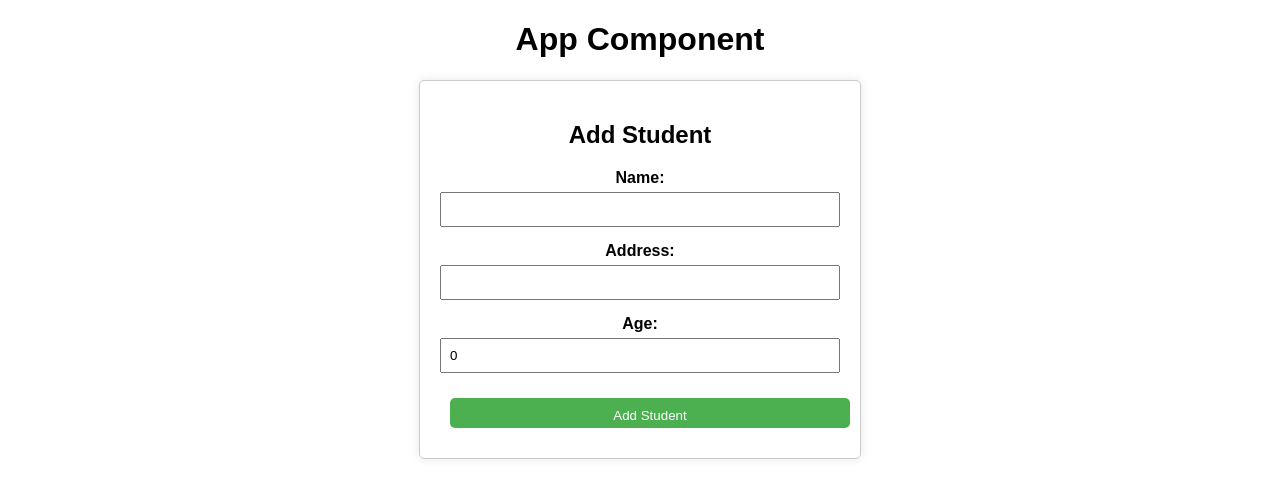
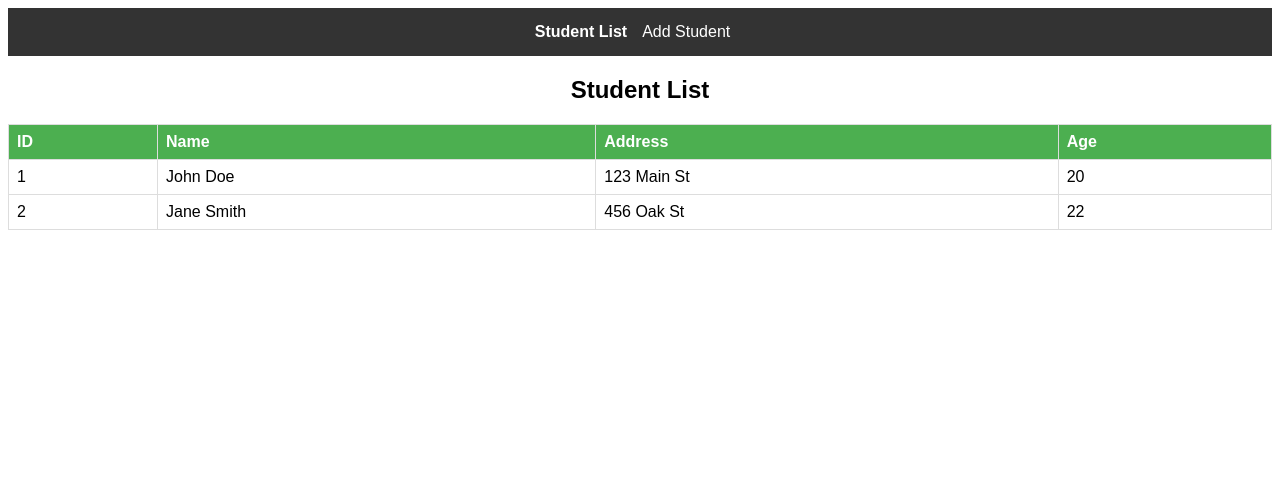
Before and after one commit to nikhilpounikar/angular_learning, an Angular app in the folder my-first-app/: page /home in a window 1280 px wide. Before the commit this address led to /. Shown: the top 498 px of the page. Built offline with nearby package versions, Linux system fonts and the light colour scheme.

Commit message:
routes added

```diff
--- a/my-first-app/src/app/app-routing.module.ts
+++ b/my-first-app/src/app/app-routing.module.ts
@@ -1,7 +1,14 @@
 import { NgModule } from '@angular/core';
 import { RouterModule, Routes } from '@angular/router';
+import { StudentListComponent } from './components/student-list/student-list.component';
+import { AddStudentComponent } from './components/add-student/add-student.component';
 
-const routes: Routes = [];
+const routes: Routes = [
+  { path: '', redirectTo: '/home', pathMatch: 'full' },
+  { path: 'home', component: StudentListComponent },
+  { path: 'add-student', component: AddStudentComponent },
+];
+
 
 @NgModule({
   imports: [RouterModule.forRoot(routes)],
--- a/my-first-app/src/app/app.component.html
+++ b/my-first-app/src/app/app.component.html
@@ -1,6 +1,10 @@
+<!-- app.component.html -->
+<div>
+  <app-navbar></app-navbar>
+  <router-outlet></router-outlet>
+</div>
 
-<h1>App Component</h1>
-<add-student (addStudentEvent)="handleAddStudent($event)"></add-student>
+<!-- <add-student (addStudentEvent)="handleAddStudent($event)"></add-student> -->
 
 
 
--- a/my-first-app/src/app/app.component.ts
+++ b/my-first-app/src/app/app.component.ts
@@ -8,6 +8,7 @@ import { Student } from './models/student.model';
   selector: 'app-root',
   templateUrl: './app.component.html',
   styleUrls: ['./app.component.scss'],
+
 })
 export class AppComponent {
 
--- a/my-first-app/src/app/app.module.ts
+++ b/my-first-app/src/app/app.module.ts
@@ -9,6 +9,7 @@ import { Child2Component } from './archived/child-2/child-2.component';
 import { Child3Component } from './archived/child-3/child-3.component';
 import { AddStudentComponent } from './components/add-student/add-student.component';
 import { StudentListComponent } from './components/student-list/student-list.component';
+import { NavbarComponent } from './components/navbar/navbar.component';
 
 @NgModule({
   declarations: [
@@ -17,7 +18,8 @@ import { StudentListComponent } from './components/student-list/student-list.com
     Child2Component,
     Child3Component,
     AddStudentComponent,
-    StudentListComponent
+    StudentListComponent,
+    NavbarComponent
   ],
   imports: [
     BrowserModule,
--- a/my-first-app/src/app/components/add-student/add-student.component.ts
+++ b/my-first-app/src/app/components/add-student/add-student.component.ts
@@ -1,5 +1,6 @@
 import { Component, EventEmitter, Output } from '@angular/core';
 import { Student } from 'src/app/models/student.model';
+import { StudentService } from 'src/app/services/student.service';
 
 @Component({
   selector: 'add-student',
@@ -8,22 +9,13 @@ import { Student } from 'src/app/models/student.model';
 })
 export class AddStudentComponent {
 
-  // Define a property for student information using the Student model
   newStudent: Student = new Student(0, '', '', 0);
 
-  // EventEmitter to notify the parent component about the new student
-  @Output() addStudentEvent = new EventEmitter<Student>();
+  constructor(private studentService: StudentService) {}
 
-  // Method to add a new student and emit the event
-  addStudent() {
-
-    console.log(this.newStudent);
-    // Validate student data before emitting the event
-    if (this.newStudent.name && this.newStudent.age > 0) {
-      this.addStudentEvent.emit(this.newStudent);
-      // Clear input fields after adding a student
-      this.newStudent = new Student(0, '', '', 0);
-    }
+  addStudent(): void {
+    this.studentService.addStudent(this.newStudent);
+    this.newStudent = new Student(0, '', '', 0); // Clear the form
   }
 
 }
--- /dev/null
+++ b/my-first-app/src/app/components/navbar/navbar.component.html
@@ -0,0 +1,5 @@
+<!-- navbar.component.html -->
+<nav>
+    <a routerLink="/home" routerLinkActive="active">Student List</a>
+    <a routerLink="/add-student" routerLinkActive="active">Add Student</a>
+  </nav>
--- /dev/null
+++ b/my-first-app/src/app/components/navbar/navbar.component.scss
@@ -0,0 +1,19 @@
+/* navbar.component.css */
+nav {
+    background-color: #333;
+    padding: 15px;
+  }
+
+  a {
+    color: white;
+    margin-right: 15px;
+    text-decoration: none;
+  }
+
+  a:hover {
+    text-decoration: underline;
+  }
+
+  .active {
+    font-weight: bold;
+  }
--- a/my-first-app/src/app/components/student-list/student-list.component.html
+++ b/my-first-app/src/app/components/student-list/student-list.component.html
@@ -1 +1,22 @@
-<p>student-list works!</p>
+<!-- student-list.component.html -->
+<div>
+    <h2>Student List</h2>
+    <table>
+      <thead>
+        <tr>
+          <th>ID</th>
+          <th>Name</th>
+          <th>Address</th>
+          <th>Age</th>
+        </tr>
+      </thead>
+      <tbody>
+        <tr *ngFor="let student of students">
+          <td>{{ student.id }}</td>
+          <td>{{ student.name }}</td>
+          <td>{{ student.address }}</td>
+          <td>{{ student.age }}</td>
+        </tr>
+      </tbody>
+    </table>
+  </div>
--- a/my-first-app/src/app/components/student-list/student-list.component.scss
+++ b/my-first-app/src/app/components/student-list/student-list.component.scss
@@ -0,0 +1,22 @@
+/* student-list.component.css */
+
+table {
+    width: 100%;
+    border-collapse: collapse;
+    margin-top: 20px;
+  }
+
+  th, td {
+    border: 1px solid #ddd;
+    padding: 8px;
+    text-align: left;
+  }
+
+  th {
+    background-color: #4caf50;
+    color: white;
+  }
+
+  tr:hover {
+    background-color: #f5f5f5;
+  }
--- a/my-first-app/src/app/components/student-list/student-list.component.ts
+++ b/my-first-app/src/app/components/student-list/student-list.component.ts
@@ -1,10 +1,25 @@
-import { Component } from '@angular/core';
+import { Component, Input, OnInit } from '@angular/core';
+import { Student } from 'src/app/models/student.model';
+import { StudentService } from 'src/app/services/student.service';
 
 @Component({
   selector: 'app-student-list',
   templateUrl: './student-list.component.html',
   styleUrls: ['./student-list.component.scss']
 })
-export class StudentListComponent {
+export class StudentListComponent implements OnInit {
+
+
+  students: Student[];
+
+  constructor(private studentService: StudentService) {
+    this.students = [];
+  }
+
+  ngOnInit(): void {
+    this.studentService.getAllStudents().subscribe((students) => {
+      this.students = students;
+    });
+  }
 
 }
--- /dev/null
+++ b/my-first-app/src/app/services/student.service.ts
@@ -0,0 +1,39 @@
+import { Injectable } from '@angular/core';
+import { Student } from '../models/student.model';
+import { BehaviorSubject, Observable } from 'rxjs';
+
+@Injectable({
+  providedIn: 'root'
+})
+export class StudentService {
+
+  private students: Student[] = [
+    { id: 1, name: 'John Doe', address: '123 Main St', age: 20 },
+    { id: 2, name: 'Jane Smith', address: '456 Oak St', age: 22 },
+    // Add more initial students as needed
+  ];
+
+  private studentsSubject = new BehaviorSubject<Student[]>(this.students);
+  students$ = this.studentsSubject.asObservable();
+
+  getAllStudents(): Observable<Student[]> {
+    return this.students$;
+  }
+
+  addStudent(newStudent: Student): void {
+    // Generate a unique ID for the new student
+    newStudent.id = this.generateUniqueId();
+
+    // Add the new student to the array
+    this.students.push(newStudent);
+
+    // Notify subscribers about the change
+    this.studentsSubject.next(this.students);
+  }
+
+  private generateUniqueId(): number {
+    // Replace with a proper logic to generate unique IDs
+    // For simplicity, just using the current timestamp
+    return this.students.length + 1;
+  }
+}
```
Also changed, not shown: my-first-app/src/app/components/navbar/navbar.component.ts (added, +10 -0 lines).
